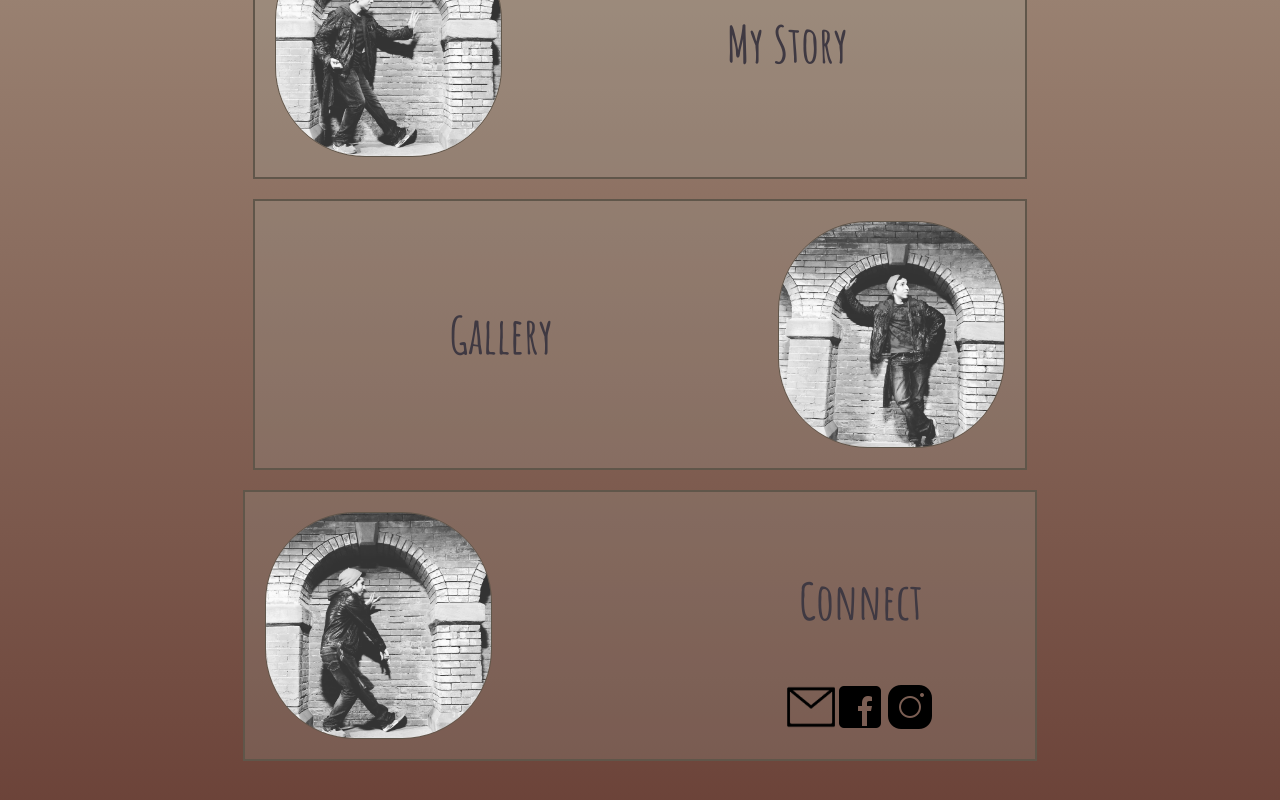
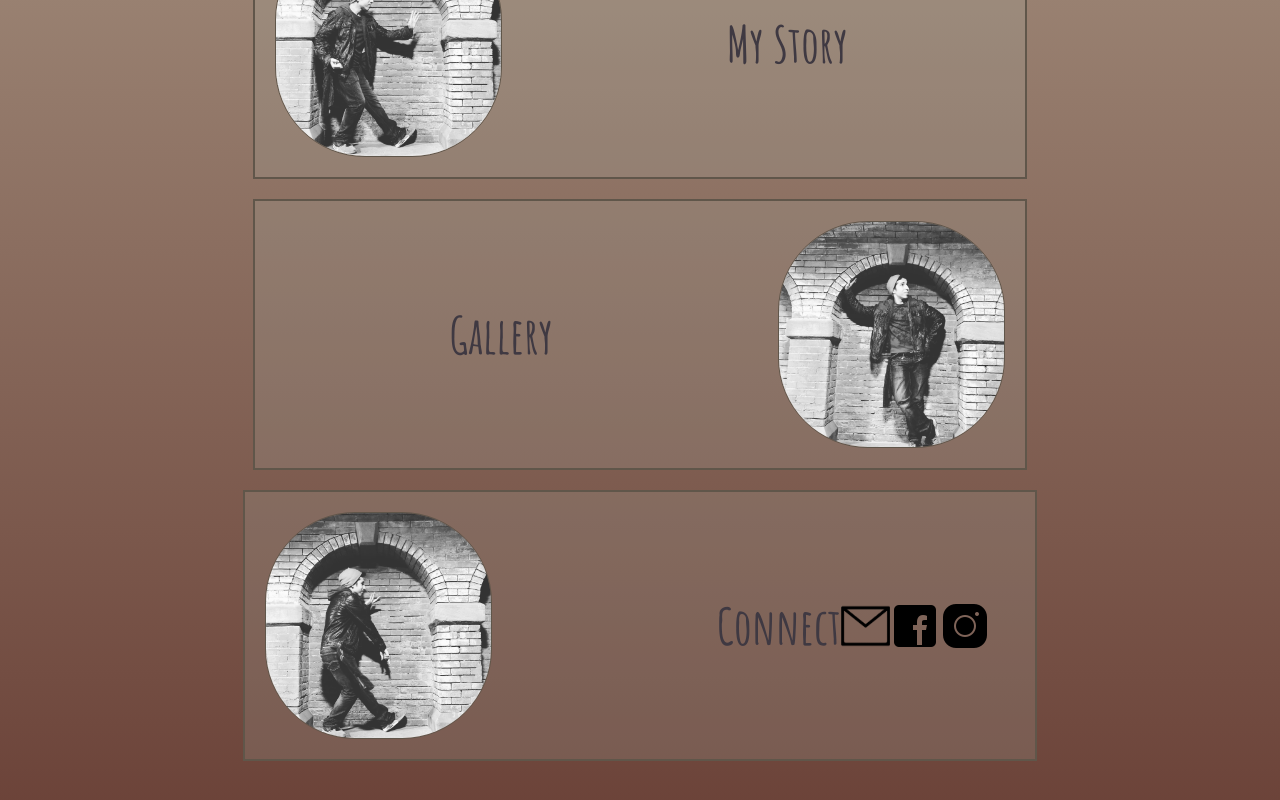
Before and after one commit to WaffleCloud/christianWebsite, a React (Create React App) app: page / in a window 1280 px wide. Shown: the part 1153-1953 px from the top of the page. Built offline with nearby package versions, Linux system fonts and the light colour scheme.

Commit message:
text and images now stack on top of eachother and overflow is contained within the respective cards

```diff
--- a/src/components/Contact.js
+++ b/src/components/Contact.js
@@ -23,10 +23,10 @@ let contactImage = <img src={splashPics[1]} alt="block" className="contact-splas
 
 return(
     <section>
-    <div className={'contact-card'}>
+    <div className='contact-card'>
         {contactImage}
-        <div className='connect-card'>
         <p>Connect</p>
+        <div className='socials-card'>
         {content}
         </div>
     </div>
--- a/src/components/Gallery.js
+++ b/src/components/Gallery.js
@@ -43,7 +43,7 @@ return(
       {gallerySplash}{gallery}
       </div>
       <div>{content}</div>
-      </>
+  </>
 )
 }
 
--- a/src/styleSheets/bio.css
+++ b/src/styleSheets/bio.css
@@ -16,6 +16,8 @@
     font-size: 50px;
     padding: 10px;
     background-color: rgb(165, 176, 164, 0.2);
+    overflow: auto;
+    flex-wrap: wrap;
   }
 
   .active-bio-card{
--- a/src/styleSheets/bioCard.css
+++ b/src/styleSheets/bioCard.css
@@ -13,7 +13,8 @@
     font-size: 1.25rem;
     border: 1px dotted #60564a;
     overflow-y: auto;
-    overflow-x: scroll;
+    overflow-x: auto;
+    flex-wrap: wrap;
     content-visibility: auto;
     background-color: rgb(228,221,195, 0.2);
     box-shadow: inset 0px 0px 40px 1px rgb(47,50,60, 0.5);
--- a/src/styleSheets/contact.css
+++ b/src/styleSheets/contact.css
@@ -19,9 +19,11 @@
     padding: 10px;
     padding-right: 30px;
     background-color: rgb(165, 176, 164, 0.2);
+    overflow: auto;
+    flex-wrap: wrap;
   }
 
-  .connect-card{
+  /* .connect-card{
     flex: auto;
     width: auto;
     display: flex;
@@ -29,8 +31,17 @@
     justify-content: center;
     align-items: center;
     flex-wrap: nowrap;
+    overflow:scroll
+
+  } */
 
 
+  .socials-card {
+    display: flex;
+    align-items: flex-start;
+    justify-content: flex-start;
+    object-fit: scale-down;
+    text-align: right;
   }
 
      .social-icons{
@@ -43,6 +54,7 @@
       justify-content: flex-end;
       flex-wrap: nowrap;
       flex-shrink: 1;
+      object-fit: scale-down;
       /* max-height: 3rem;
       max-width: 3rem; */
      }
@@ -97,8 +109,8 @@
    }
 
 
-   .close-form{
+   /* .close-form{
     font-size: 2rem;
     offset: 5px 5px;
     cursor: pointer;
-}
+} */
--- a/src/styleSheets/gallery.css
+++ b/src/styleSheets/gallery.css
@@ -20,6 +20,8 @@
   display: flex;
   align-items: center;
   justify-content: flex-end;
+  flex-wrap: wrap;
+  overflow: auto;
 }
 
 .gallery-container:hover{
@@ -45,6 +47,8 @@
   font-size: 50px;
   padding: 10px;
   background-color: rgb(165, 176, 164, 0.2);
+  overflow: auto;
+  flex-wrap: wrap;
 }
 
 .pic-container-active{
@@ -71,6 +75,7 @@
   margin-left: 30%;
   height: 30%;
   width: 30%;
+  text-align: right;
   border-radius: 90px;
   border: 1px solid #60564a;
  }
```
